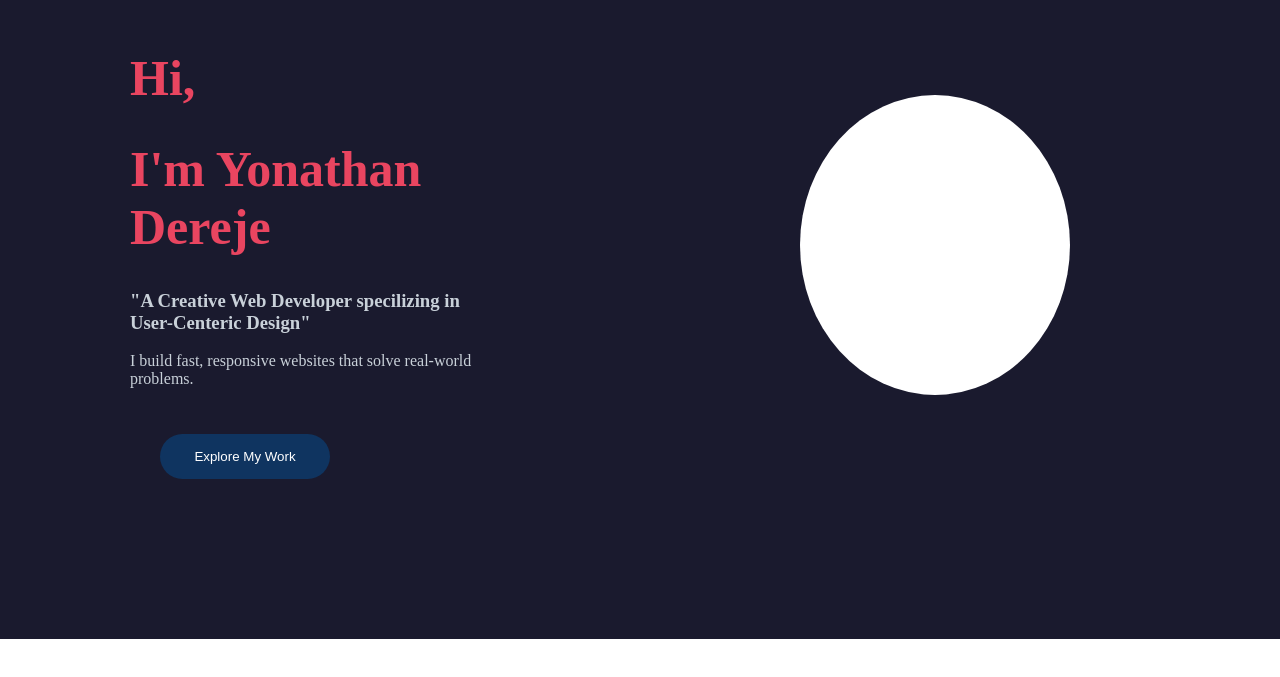
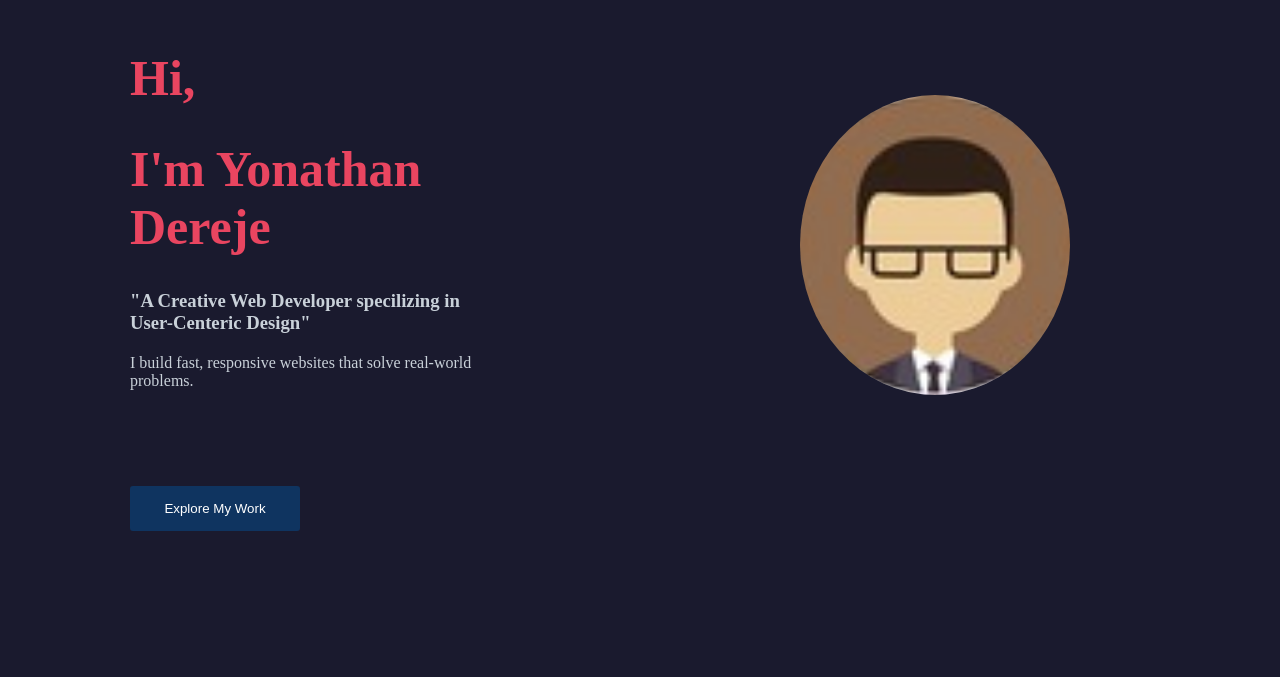
Before and after one commit to yonathan21/Personal-Profile, a plain HTML site: page index.html in a window 1280 px wide. Shown: the part 115-792 px from the top of the page. Drawn offline with Linux system fonts and the light colour scheme.

Commit message:
photofinal

```diff
--- a/index.html
+++ b/index.html
@@ -16,7 +16,6 @@
     </div>
     <div class="photo">
       <span class="circle">
-        <img
       </span>
     </div>
   </div>
--- a/style.css
+++ b/style.css
@@ -16,8 +16,9 @@ body {
   font-size: 50px;
 }
 
-.home-page,.name-1, .name-para{
+.name-1, .name-para{
   color:  #C9D1D9 ;
+  margin-top: 20px;
 
 }
 
@@ -25,16 +26,18 @@ body {
   width: 170px;
   height: 45px;
   border: none;
-  border-radius: 50px;
+  border-radius: 3px;
   color: #ffffff;
   padding: 15px;
-  margin: 30px;
+  margin: 30px 0;
+  margin-top: 80px;
   background-color: #0F3460;
   cursor: pointer;
 }
 
 .button:hover{
   background-color:  #E94560;
+
 }
 
 .photo{
@@ -49,4 +52,8 @@ body {
   height: 100px;
   border-radius: 50%;
   background-color: #ffffff;
+  background: url(c.jpg);
+  background-repeat: no-repeat;
+  background-position: center;
+  background-size: cover;
 }
```
Also changed, not shown: c.jpg (added), w.jpg (added).
